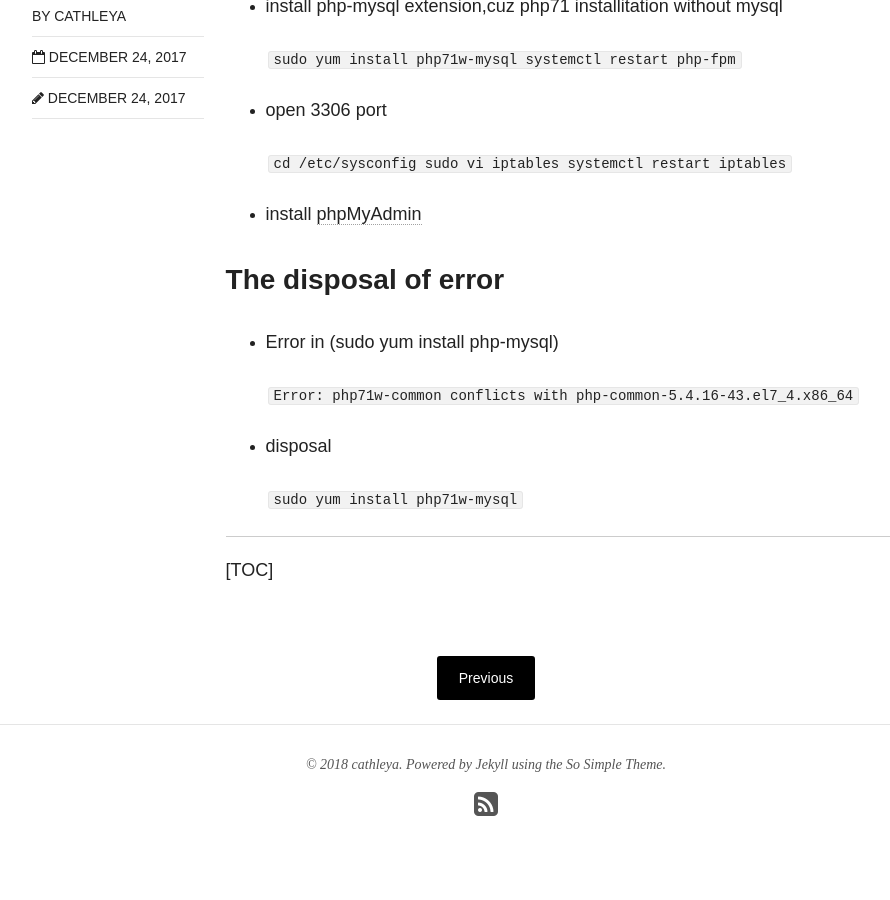
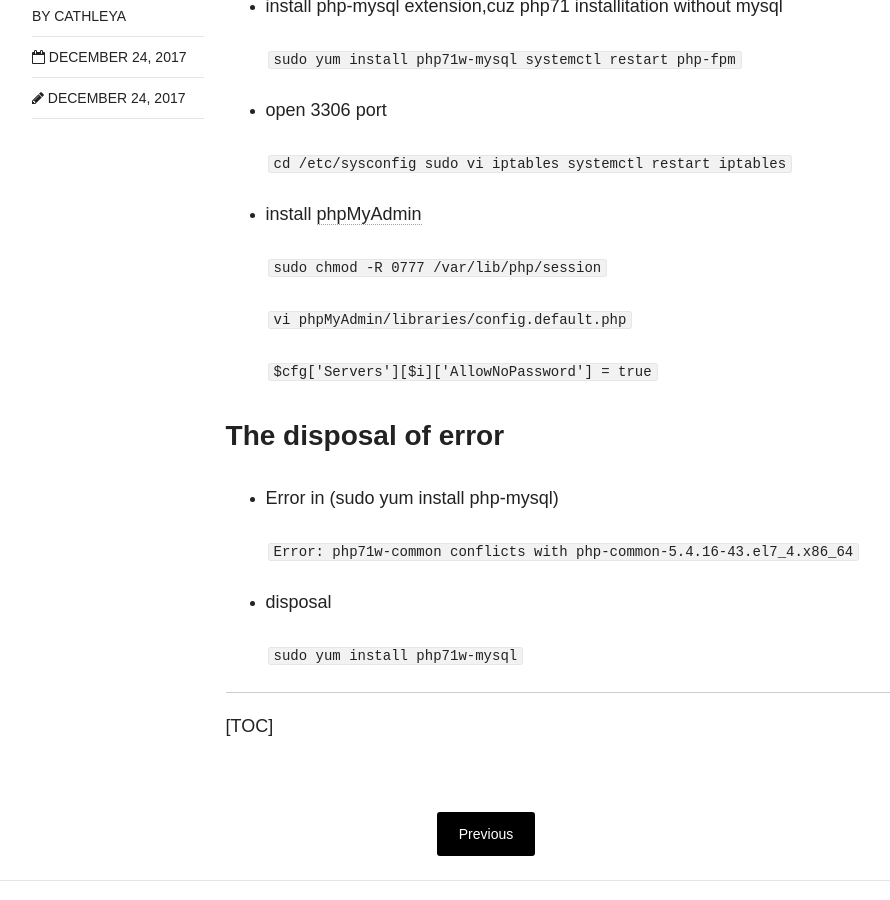
Before and after one commit to cathleya/cathleya.github.io, a Jekyll site: the page built from _posts/blog/2017-12-21-The problems of web sever in starting.md, in a window 1280 px wide and 900 px high, scrolled down 864 px. Shown: the whole window, without its empty margins (154-1044 px from the left). Built offline with Jekyll 4.4.1, drawn with Linux system fonts in a browser that asks for light colours; nearby versions of some CDN libraries.

Commit message:
Modify
Modify

```diff
--- a/_posts/blog/2017-12-21-The problems of web sever in starting.md
+++ b/_posts/blog/2017-12-21-The problems of web sever in starting.md
@@ -30,6 +30,14 @@ Today I've putted my sample web project to sever,there are so many problems occu
 
 * install [phpMyAdmin](https://www.phpmyadmin.net/downloads/)
 
+	 `sudo chmod -R 0777 /var/lib/php/session`
+
+    `vi phpMyAdmin/libraries/config.default.php `
+
+    `$cfg['Servers'][$i]['AllowNoPassword'] = true`
+
+
+
 ### The disposal of error ###
 
 * Error in (sudo yum install php-mysql)
```
